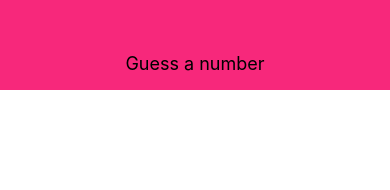
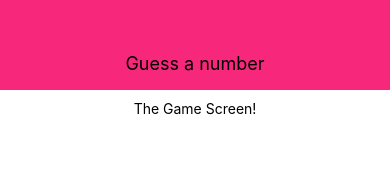
Before and after one commit to Lilitaker/react-native-beginner, a React Native app in the folder GuessTheNumber/: screen / in a window 390 px wide. Shown: the top 190 px of the page. Built offline with nearby package versions, Linux system fonts and the light colour scheme.

Commit message:
Add startGameScreen component to app.js

```diff
--- a/GuessTheNumber/App.js
+++ b/GuessTheNumber/App.js
@@ -2,11 +2,13 @@ import { StyleSheet, View } from 'react-native';
 
 /* Components */
 import Header from './components/Header';
+import StartGameScreen from './screens/StartGameScreen';
 
 export default function App() {
   return (
     <View style={styles.screen}>
       <Header title='Guess a number' />
+      <StartGameScreen />
     </View>
   );
 }
```
